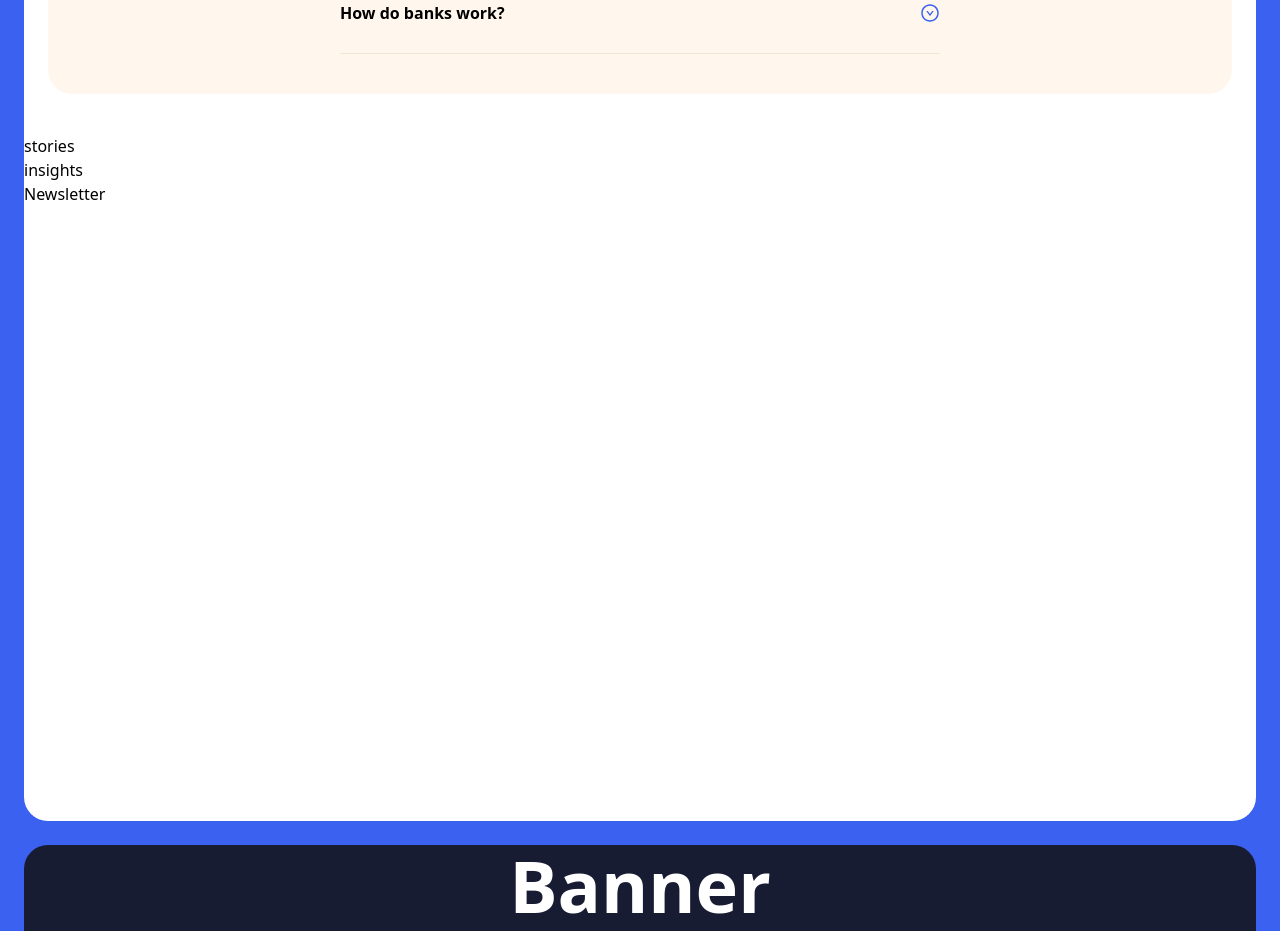
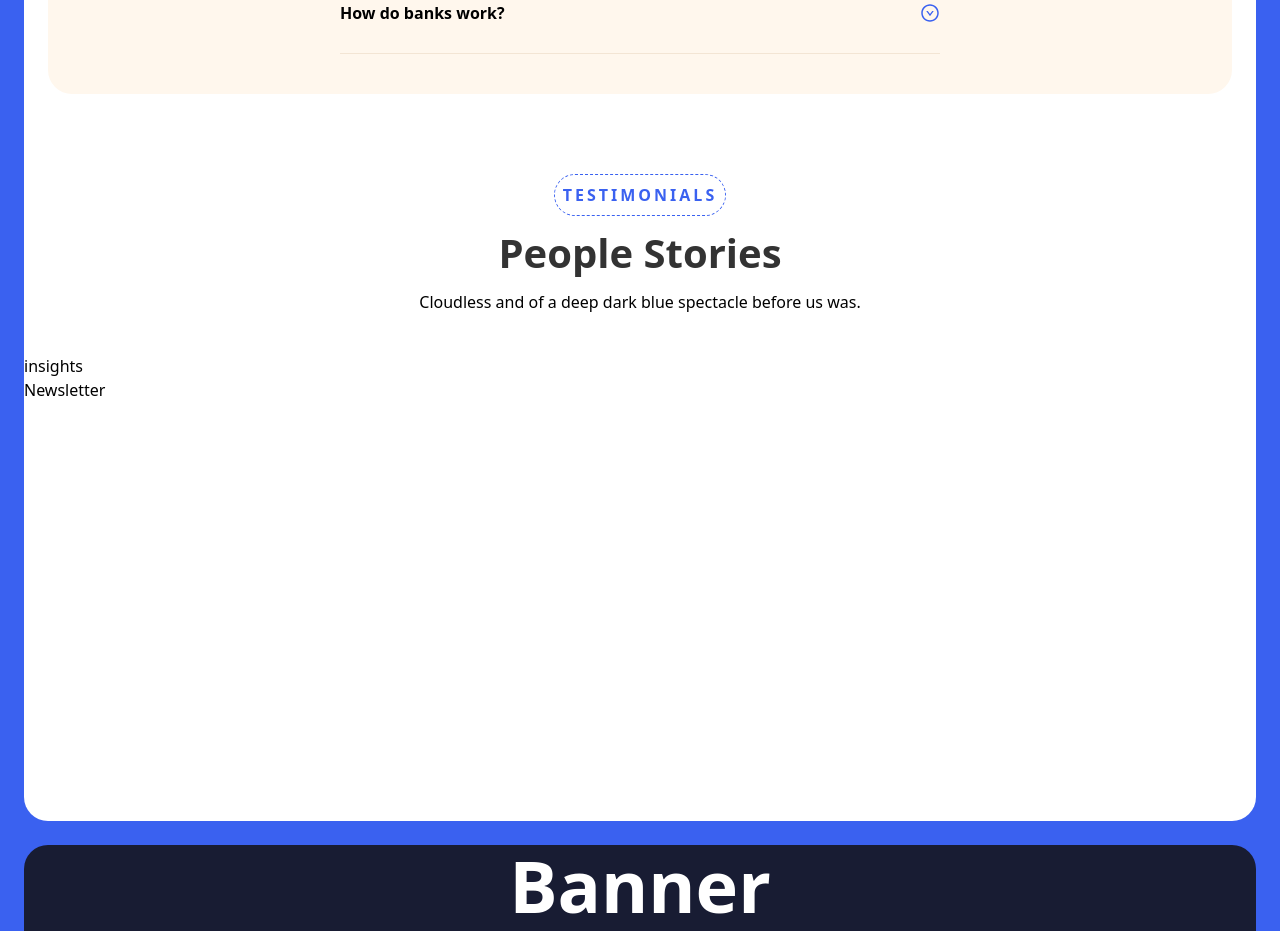
Before and after one commit to Andreyhuey/evobank, a React (Vite) app: page / in a window 1280 px wide. Shown: the part 4660-5591 px from the top of the page. Built offline with nearby package versions, Linux system fonts and the light colour scheme.

Commit message:
Testimonial Heading

```diff
--- a/src/components/Testimonials.tsx
+++ b/src/components/Testimonials.tsx
@@ -1,7 +1,20 @@
 const Testimonials = () => {
   return (
-    <div id="stories">
-      <>stories</>
+    <div id="stories" className="px-6 md:px-20 py-10 ">
+      <>
+        <div className="flex flex-col gap-3 items-center justify-center">
+          <div>
+            <div className="border-[#3A61F0] border-[1px] text-[#3A61F0] border-dashed p-2 font-semibold inline-block rounded-3xl tracking-[3px] uppercase hover:scale-110 transition duration-300 ease-in-out  cursor-pointer">
+              Testimonials
+            </div>
+          </div>
+          <div className="text-center h3 lg:w-[425px] leading-[50px]">
+            People Stories
+          </div>
+          <p>Cloudless and of a deep dark blue spectacle before us was.</p>
+        </div>
+      </>
+      <div></div>
     </div>
   );
 };
```
